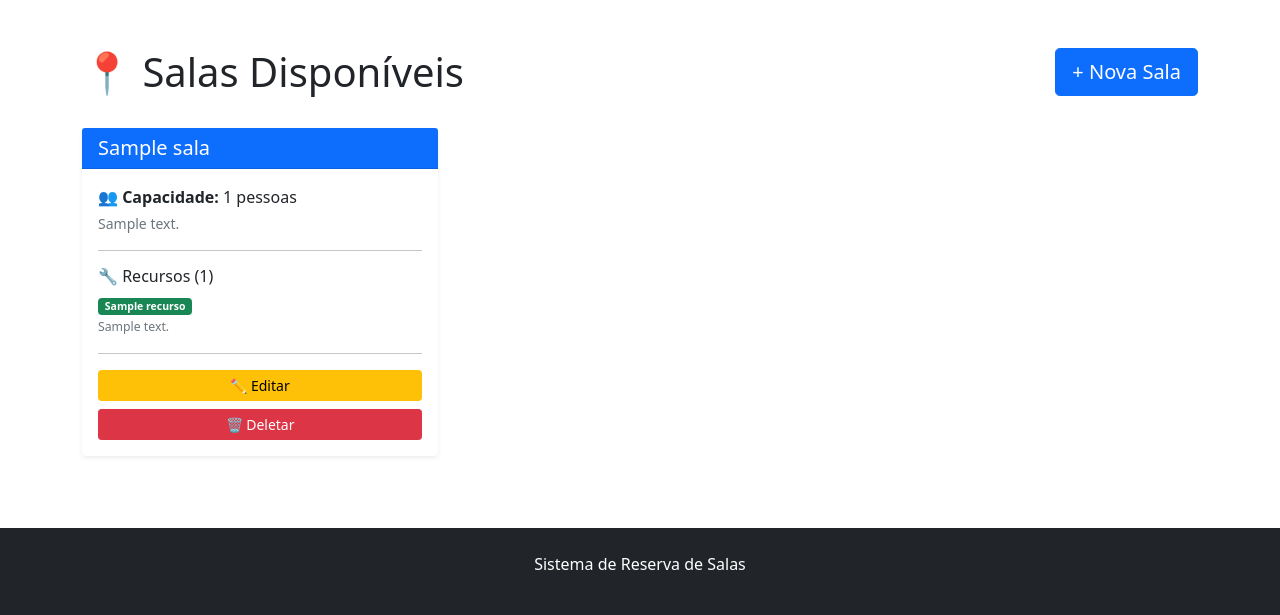
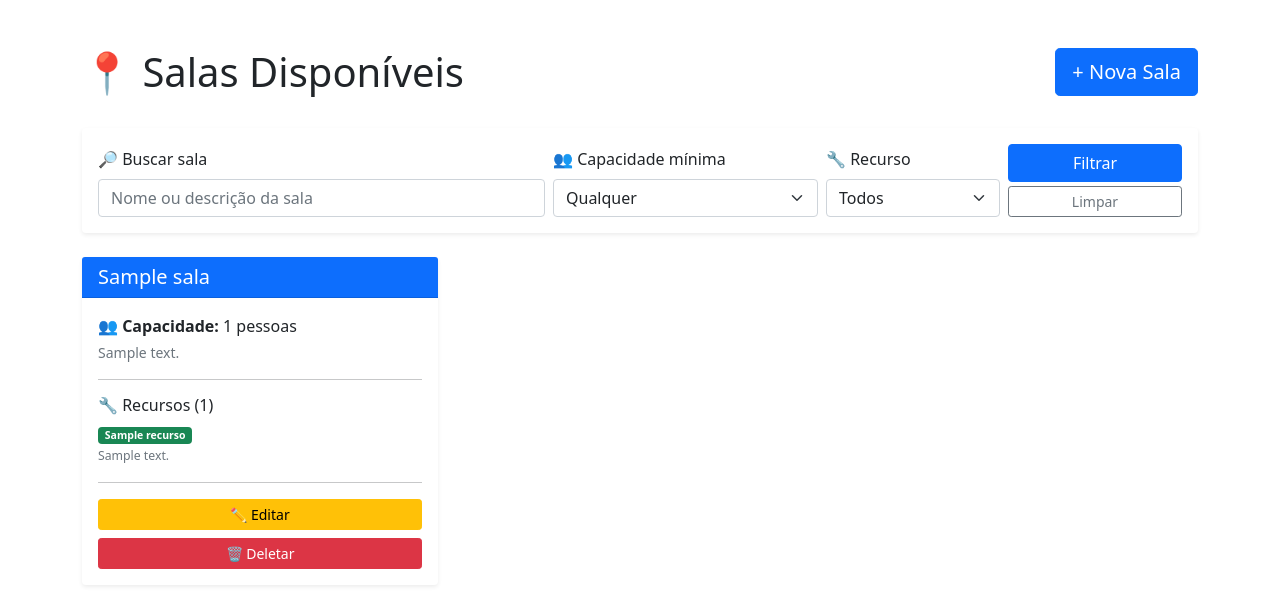
Before and after one commit to Hugor6432/supremo, a Django app: page /salas/ in a window 1280 px wide. Shown: the part 56-671 px from the top of the page. Run offline with Django 4.2, Linux system fonts and the light colour scheme; tables that the repository leaves empty hold one stand-in row (values such as "Sample post").

Commit message:
Feature 1: busca e filtro na listagem de salas
Busca por nome ou descrição (icontains + Q), filtro por capacidade
mínima e por recurso. Termo de busca continua no campo e {% empty %}
mostra mensagem quando nada é encontrado.

Co-Authored-By: Claude Opus 5.5 <noreply@anthropic.com>

```diff
--- a/salas/views.py
+++ b/salas/views.py
@@ -1,14 +1,42 @@
 from django.shortcuts import render, redirect, get_object_or_404
 from django.contrib import messages
-from .models import Sala, Reserva
+from django.db.models import Q
+from .models import Sala, Recurso, Reserva
 from .forms import ReservaForm, SalaForm
 
 
 # ===== VIEWS DE SALAS =====
 
 def lista_salas(request):
+    # Feature 1 - Busca e Filtro
+    busca = request.GET.get('q', '').strip()
+    capacidade = request.GET.get('capacidade', '')
+    recurso = request.GET.get('recurso', '')
+
     salas = Sala.objects.all()
-    return render(request, 'salas/lista_salas.html', {'salas': salas})
+
+    # Busca por texto: procura no nome OU na descrição da sala (Q = desafio extra)
+    if busca:
+        salas = salas.filter(Q(nome__icontains=busca) | Q(descricao__icontains=busca))
+
+    # Filtro por capacidade mínima
+    if capacidade.isdigit():
+        salas = salas.filter(capacidade__gte=int(capacidade))
+
+    # Filtro por recurso disponível na sala
+    if recurso:
+        salas = salas.filter(recursos__nome=recurso)
+
+    salas = salas.distinct().order_by('nome')
+
+    contexto = {
+        'salas': salas,
+        'recursos': Recurso.objects.values_list('nome', flat=True).distinct().order_by('nome'),
+        'opcoes_capacidade': [5, 10, 20, 50, 100],
+        'capacidade_selecionada': capacidade,
+        'recurso_selecionado': recurso,
+    }
+    return render(request, 'salas/lista_salas.html', contexto)
 
 
 def criar_sala(request):
--- a/templates/salas/lista_salas.html
+++ b/templates/salas/lista_salas.html
@@ -6,7 +6,38 @@
     <div class="col-md-4 text-end"><a href="{% url 'criar_sala' %}" class="btn btn-primary btn-lg">+ Nova Sala</a></div>
 </div>
 
-{% if salas %}
+<!-- Feature 1: Busca e Filtro -->
+<form method="get" class="card card-body shadow-sm border-0 mb-4">
+    <div class="row g-2 align-items-end">
+        <div class="col-md-5">
+            <label for="q" class="form-label">🔎 Buscar sala</label>
+            <input type="text" id="q" name="q" class="form-control" placeholder="Nome ou descrição da sala" value="{{ request.GET.q }}">
+        </div>
+        <div class="col-md-3">
+            <label for="capacidade" class="form-label">👥 Capacidade mínima</label>
+            <select id="capacidade" name="capacidade" class="form-select">
+                <option value="">Qualquer</option>
+                {% for c in opcoes_capacidade %}
+                    <option value="{{ c }}" {% if capacidade_selecionada == c|stringformat:"d" %}selected{% endif %}>{{ c }}+ pessoas</option>
+                {% endfor %}
+            </select>
+        </div>
+        <div class="col-md-2">
+            <label for="recurso" class="form-label">🔧 Recurso</label>
+            <select id="recurso" name="recurso" class="form-select">
+                <option value="">Todos</option>
+                {% for r in recursos %}
+                    <option value="{{ r }}" {% if recurso_selecionado == r %}selected{% endif %}>{{ r }}</option>
+                {% endfor %}
+            </select>
+        </div>
+        <div class="col-md-2 d-grid gap-1">
+            <button type="submit" class="btn btn-primary">Filtrar</button>
+            <a href="{% url 'lista_salas' %}" class="btn btn-outline-secondary btn-sm">Limpar</a>
+        </div>
+    </div>
+</form>
+
 <div class="row">
     {% for sala in salas %}
     <div class="col-md-6 col-lg-4 mb-4">
@@ -57,7 +88,13 @@
             </div>
         </div>
     </div>
-    {% endfor %}
+    {% empty %}
+    <div class="col-12">
+        {% if request.GET.q or request.GET.capacidade or request.GET.recurso %}
+        <div class="alert alert-warning text-center py-5">
+            <h5>🔍 Nenhuma sala encontrada com esses filtros</h5>
+            <p>Tente buscar outro nome ou limpar os filtros.</p>
+            <a href="{% url 'lista_salas' %}" class="btn btn-outline-secondary">Limpar filtros</a>
         </div>
         {% else %}
         <div class="alert alert-info text-center py-5">
@@ -66,4 +103,7 @@
             <a href="{% url 'criar_sala' %}" class="btn btn-primary btn-lg">+ Criar Nova Sala</a>
         </div>
         {% endif %}
+    </div>
+    {% endfor %}
+</div>
 {% endblock %}
```
Also changed, not shown: README_WINDOWS.md. Lines whose indentation alone changed are shown as unchanged.
